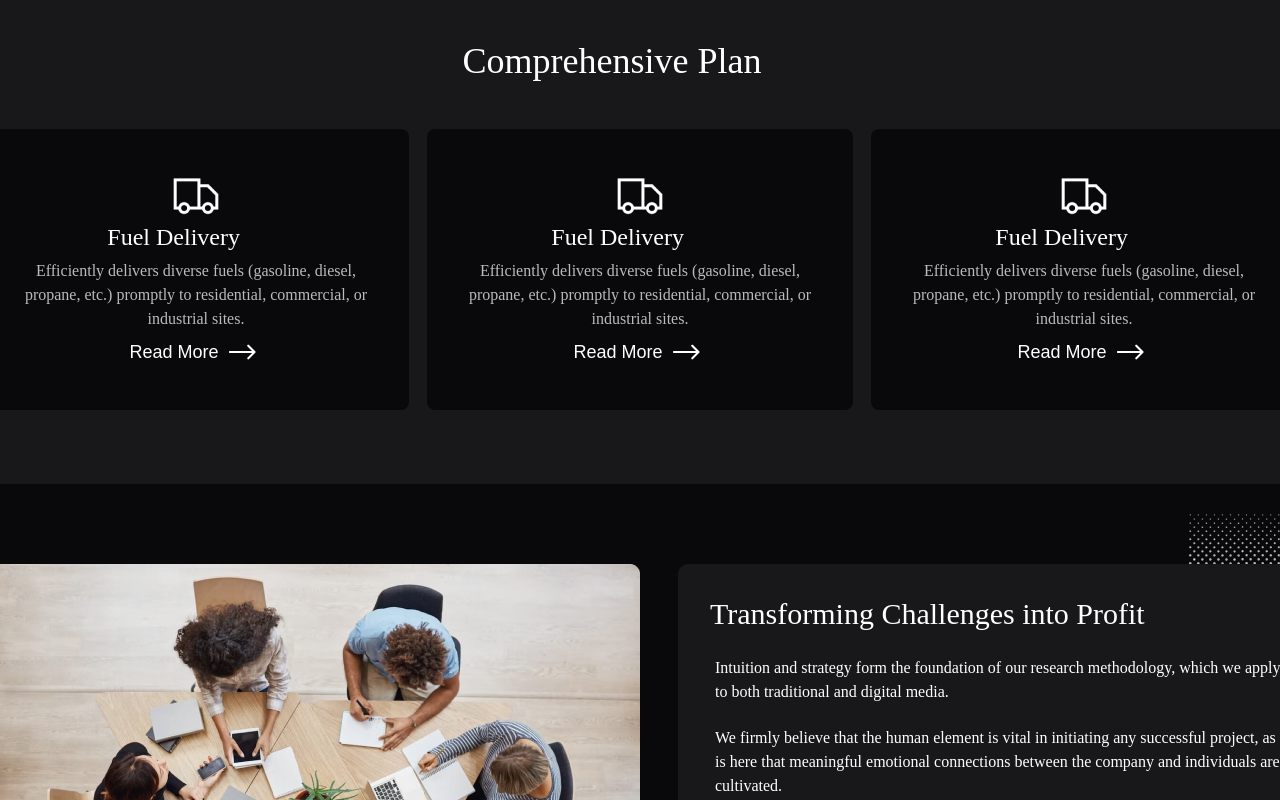
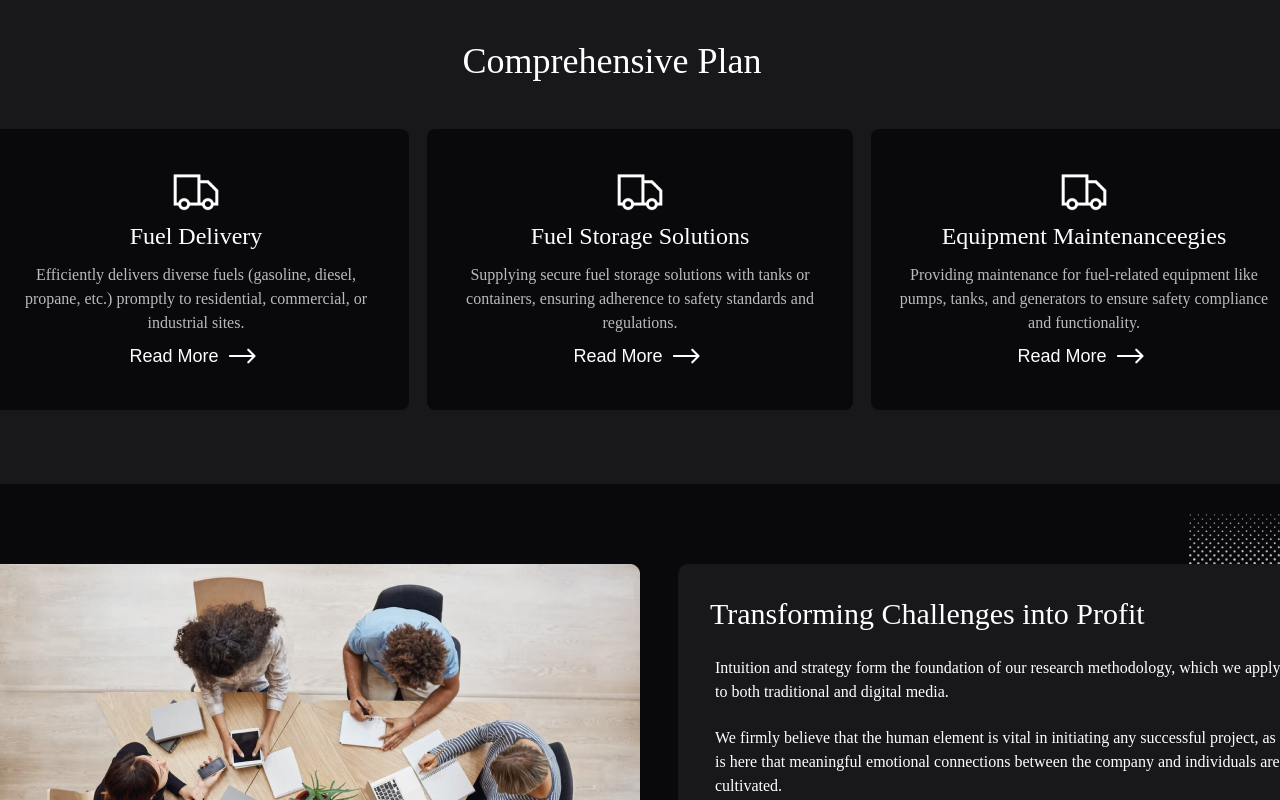
Before and after one commit to eCodeVoyager/Aerospace-HTML-Template, a plain HTML site: page index.html in a window 1280 px wide. Shown: the part 2000-2800 px from the top of the page. Drawn offline with Linux system fonts and the light colour scheme; a web font is replaced by a local one.

Commit message:
final sub

```diff
--- a/index.html
+++ b/index.html
@@ -156,10 +156,10 @@
           </div>
           <div class="divCards_plan">
             <img src="./photos/plan/Truck.png" alt="" />
-            <h3>Fuel Delivery</h3>
+            <h3>Fuel Storage Solutions</h3>
             <p>
-              Efficiently delivers diverse fuels (gasoline, diesel, propane,
-              etc.) promptly to residential, commercial, or industrial sites.
+              Supplying secure fuel storage solutions with tanks or containers,
+              ensuring adherence to safety standards and regulations.
             </p>
             <div class="ancor_wrapper">
               <a href="#">Read More</a>
@@ -168,10 +168,11 @@
           </div>
           <div class="divCards_plan">
             <img src="./photos/plan/Truck.png" alt="" />
-            <h3>Fuel Delivery</h3>
+            <h3>Equipment Maintenanceegies</h3>
             <p>
-              Efficiently delivers diverse fuels (gasoline, diesel, propane,
-              etc.) promptly to residential, commercial, or industrial sites.
+              Providing maintenance for fuel-related equipment like pumps,
+              tanks, and generators to ensure safety compliance and
+              functionality.
             </p>
             <div class="ancor_wrapper">
               <a href="#">Read More</a>
--- a/style.css
+++ b/style.css
@@ -69,7 +69,7 @@
   font-weight: 500;
   line-height: 24px; /* 150% */
   border: none;
-  padding-left: 7px;
+  padding-left: 15px;
   transition: all 0.3s ease-in-out;
 }
 .navBar_btn > button:hover {
@@ -345,6 +345,7 @@
   cursor: pointer;
   position: relative;
   z-index: 99;
+  margin-top: 15px;
 }
 .contactDiv1 > .contact_btn > button {
   width: 55px;
@@ -504,7 +505,8 @@
   transform: scale(1.03);
 }
 .plan_card_wrapper > .divCards_plan > h3 {
-  width: 177.335px;
+  margin-bottom: 5px;
+  margin-top: 3px;
   height: 38.136px;
   flex-shrink: 0;
   color: #fff;
@@ -544,7 +546,12 @@
 .plan_card_wrapper > .divCards_plan > .ancor_wrapper > a {
   color: #fff;
   text-decoration: none;
+  transition: all 0.3s ease-in-out;
 }
+.plan_card_wrapper > .divCards_plan > .ancor_wrapper > a:hover {
+  color: #ea580c;
+}
+
 .plan_card_wrapper {
   display: flex;
   gap: 18px;
```
